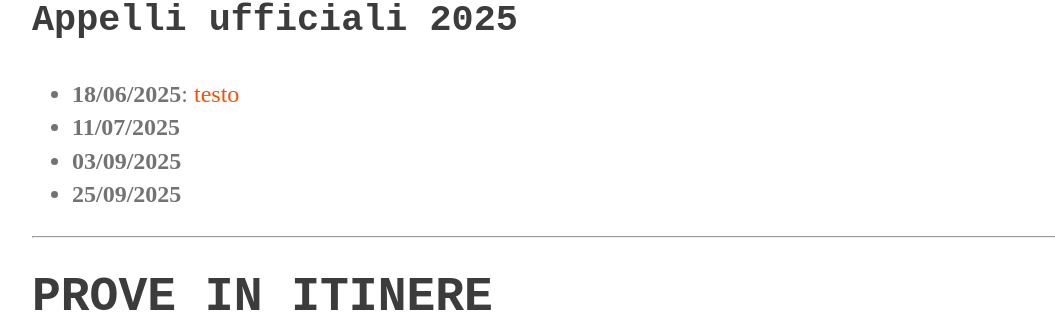
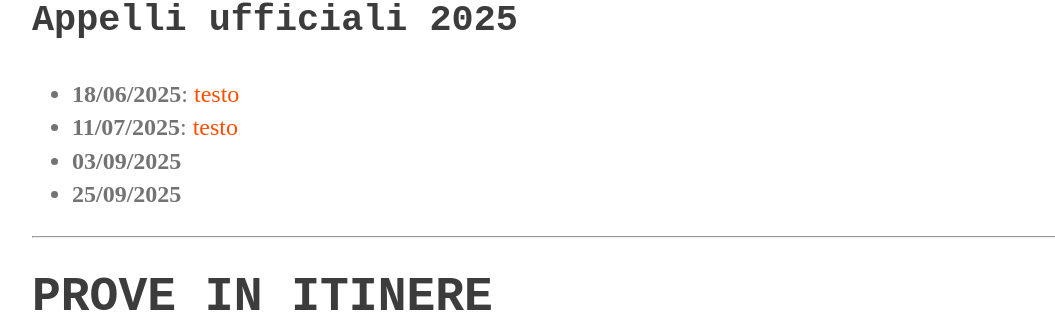
Before and after one commit to perceivelab/ml-mz-2025, a Jekyll site: the page built from index.md, in a window 1280 px wide and 900 px high, scrolled down 1373 px. Shown: the part 146-458 px from the top of the window, without its empty margins (96-1151 px from the left). Built offline with Jekyll 4.4.1, drawn with Linux system fonts in a browser that asks for light colours; our own code applies the rules of GitHub Pages for plain Markdown files.

Commit message:
Aggiunto testo esame

```diff
--- a/index.md
+++ b/index.md
@@ -36,7 +36,7 @@ Le specifiche del progetto verranno assegnate il giorno dell'appello d'esame, e
 
 ### Appelli ufficiali 2025
 - **18/06/2025**: [testo](https://studentiunict-my.sharepoint.com/:b:/g/personal/simone_palazzo_unict_it/EUf8kxKST1pAqirR9iNFoFUB3UrCyAiErPF6OWTrm2FR6A?e=ds00bw)
-- **11/07/2025**
+- **11/07/2025**: [testo](https://studentiunict-my.sharepoint.com/:b:/g/personal/simone_palazzo_unict_it/EdzQvSK97TZMuJD1ovatVWgBotTkV4ZV-6g4Uc11nPrqUg?e=8FbX4A)
 - **03/09/2025**
 - **25/09/2025**
 
```
